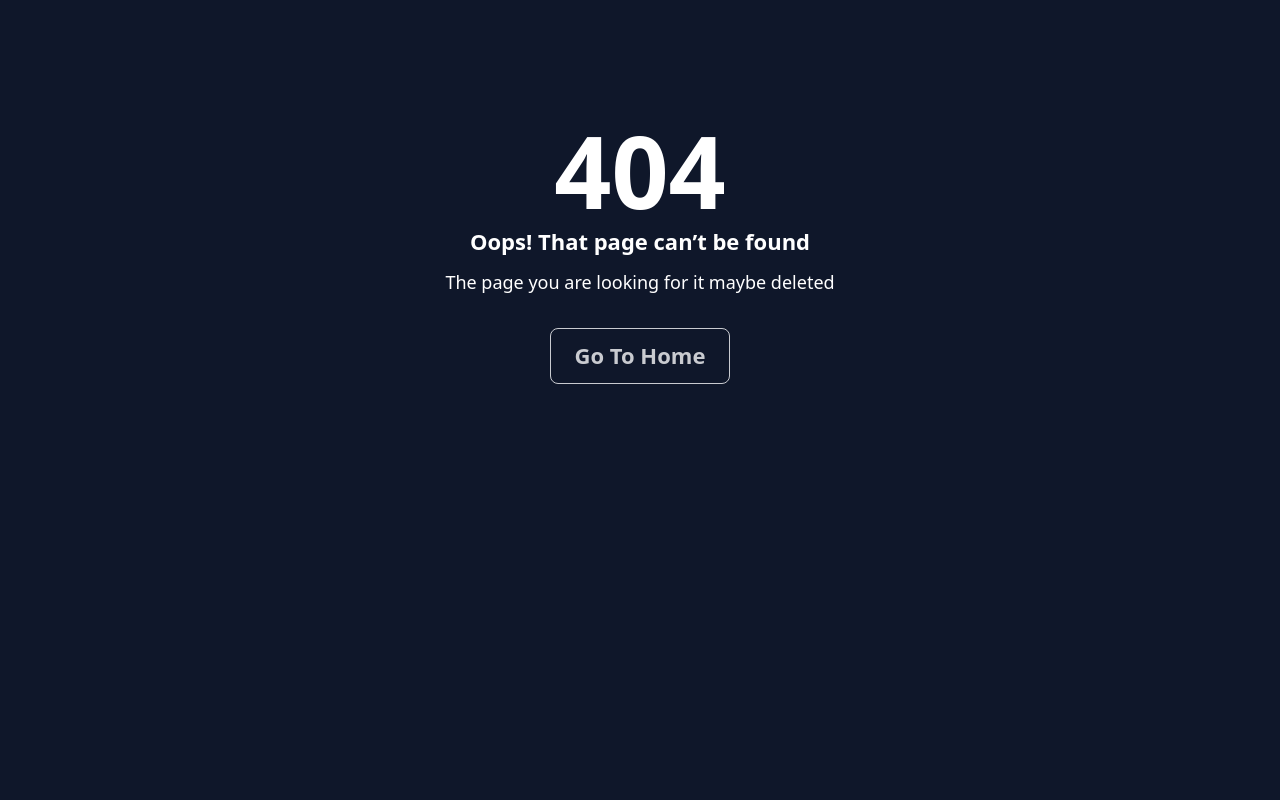
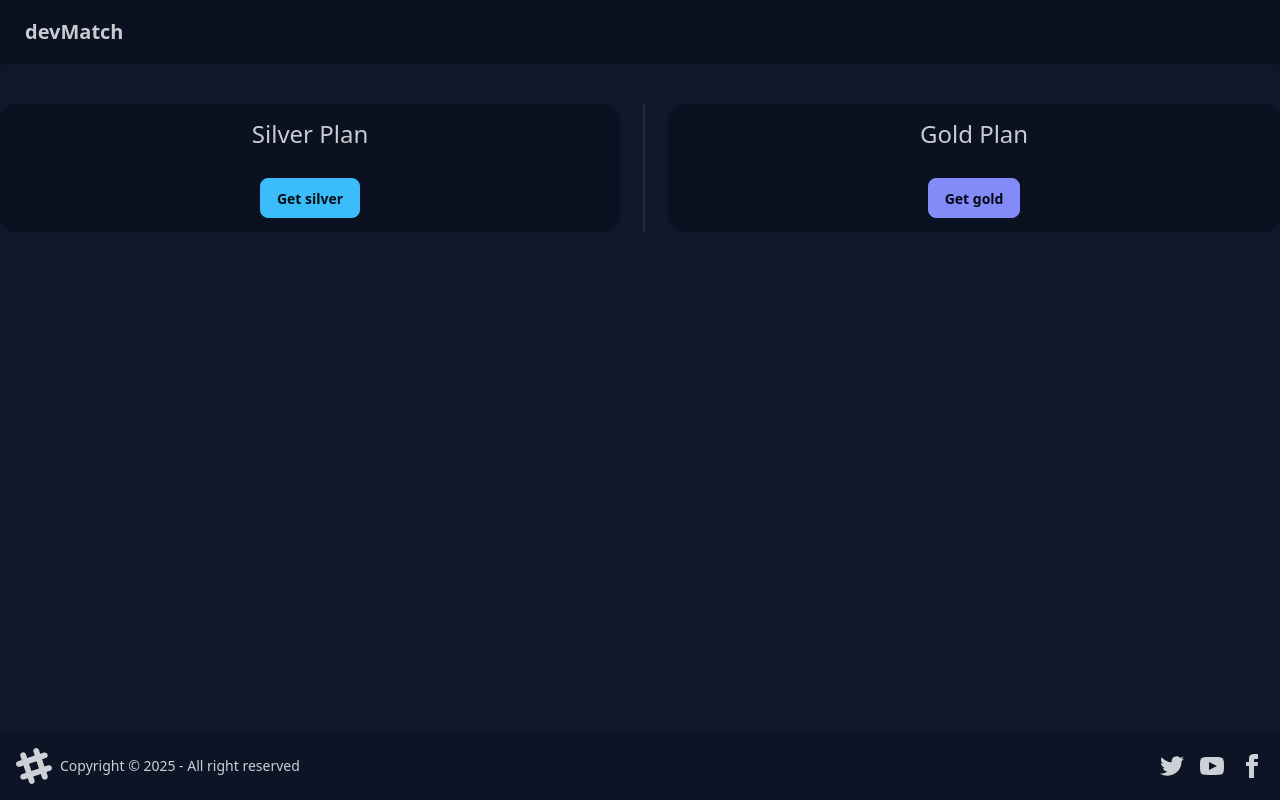
Before and after one commit to nirajkr26/devMatch, a React (Vite) app in the folder frontend/: page /premium in a window 1280 px wide. Before the commit this address had no page. Built offline with nearby package versions, Linux system fonts and the light colour scheme; no server answers.

Commit message:
premium page

```diff
--- a/frontend/index.html
+++ b/frontend/index.html
@@ -5,6 +5,7 @@
     <link rel="icon" type="image/svg+xml" href="/vite.svg" />
     <meta name="viewport" content="width=device-width, initial-scale=1.0" />
     <title>Dev Match</title>
+    <script src="https://checkout.razorpay.com/v1/checkout.js"></script>
   </head>
   <body>
     <div id="root"></div>
--- a/frontend/src/App.jsx
+++ b/frontend/src/App.jsx
@@ -6,6 +6,7 @@ import Feed from "./pages/Feed";
 import Profile from "./pages/Profile";
 import Connections from "./pages/Connections";
 import Requests from "./pages/Requests";
+import Premium from "./pages/Premium";
 
 const App = () => {
   return (
@@ -17,6 +18,7 @@ const App = () => {
           <Route path="/profile" element={<Profile />} />
           <Route path="/connections" element={<Connections />} />
           <Route path="/requests" element={<Requests />} />
+          <Route path="/premium" element={<Premium />} />
         </Route>
         <Route path="*" element={<PageNotFound />} />
       </Routes>
--- a/frontend/src/components/Navbar.jsx
+++ b/frontend/src/components/Navbar.jsx
@@ -47,6 +47,7 @@ const Navbar = () => {
                             </li>
                             <li><Link to={"/connections"}>Connections</Link></li>
                             <li><Link to={"/requests"}>Requests</Link></li>
+                            <li><Link to={"/premium"}>Premium</Link></li>
                             <li><Link to={"/login"} onClick={handleLogout}>Logout</Link></li>
                         </ul>
                     </div>
--- /dev/null
+++ b/frontend/src/pages/Premium.jsx
@@ -0,0 +1,87 @@
+import React from 'react'
+import axios from "axios";
+import { BASE_URL } from "../utils/constant";
+
+const Premium = () => {
+
+    const handlePurchase = async (type) => {
+        try {
+            const order = await axios.post(BASE_URL + "/payment/create", {
+                membershipType: type,
+            }, {
+                withCredentials: true,
+            })
+
+            const { amount, keyId, currency, notes, orderId } = order.data;
+
+            const options = {
+                key: keyId,
+                amount,
+                currency,
+                name: 'Dev Match',
+                description: 'Connect with Developers',
+                order_id: orderId,
+                // callback_url: 'http://localhost:5173/payment-success', // Your success URL
+                prefill: {
+                    name: notes.firstName + " " + notes.lastName,
+                    email: notes.emailId,
+                    contact: '9999999999'
+                },
+                theme: {
+                    color: '#F37254'
+                },
+                handler: async function (response) {
+                    try {
+                        const verifyRes = await axios.post(
+                            BASE_URL + "/payment/verify",
+                            response,
+                            { withCredentials: true }
+                        );
+
+                        if (verifyRes.data.success) {
+                            alert("✅ Payment successful and verified!");
+                        } else {
+                            alert("⚠️ Payment verification failed!");
+                        }
+                    } catch (err) {
+                        console.error("Payment verify error:", err);
+                        alert("❌ Error verifying payment!");
+                    }
+                },
+
+                // Handle failure
+                modal: {
+                    ondismiss: function () {
+                        alert("Payment cancelled or closed by user.");
+                    },
+                },
+            };
+
+
+            const rzp = new window.Razorpay(options);
+            rzp.open();
+
+        } catch (err) {
+            console.error(err);
+            alert("Error Initiating Payment!");
+        }
+    }
+
+    return (
+        <div className='container mx-auto my-10'>
+            <div className="flex w-full  flex-col lg:flex-row">
+                <div className="card bg-base-300 rounded-box grid h-32 grow place-items-center">
+                    <p className='text-2xl'>Silver Plan</p>
+                    <button onClick={() => handlePurchase("silver")} className='btn btn-primary'>Get silver</button>
+                </div>
+                <div className="divider lg:divider-horizontal"></div>
+                <div className="card bg-base-300 rounded-box grid h-32 grow place-items-center">
+                    <p className='text-2xl'>Gold Plan</p>
+                    <button onClick={() => handlePurchase("gold")} className='btn btn-secondary'>Get gold</button>
+                </div>
+            </div>
+        </div>
+    )
+}
+
+export default Premium
```
